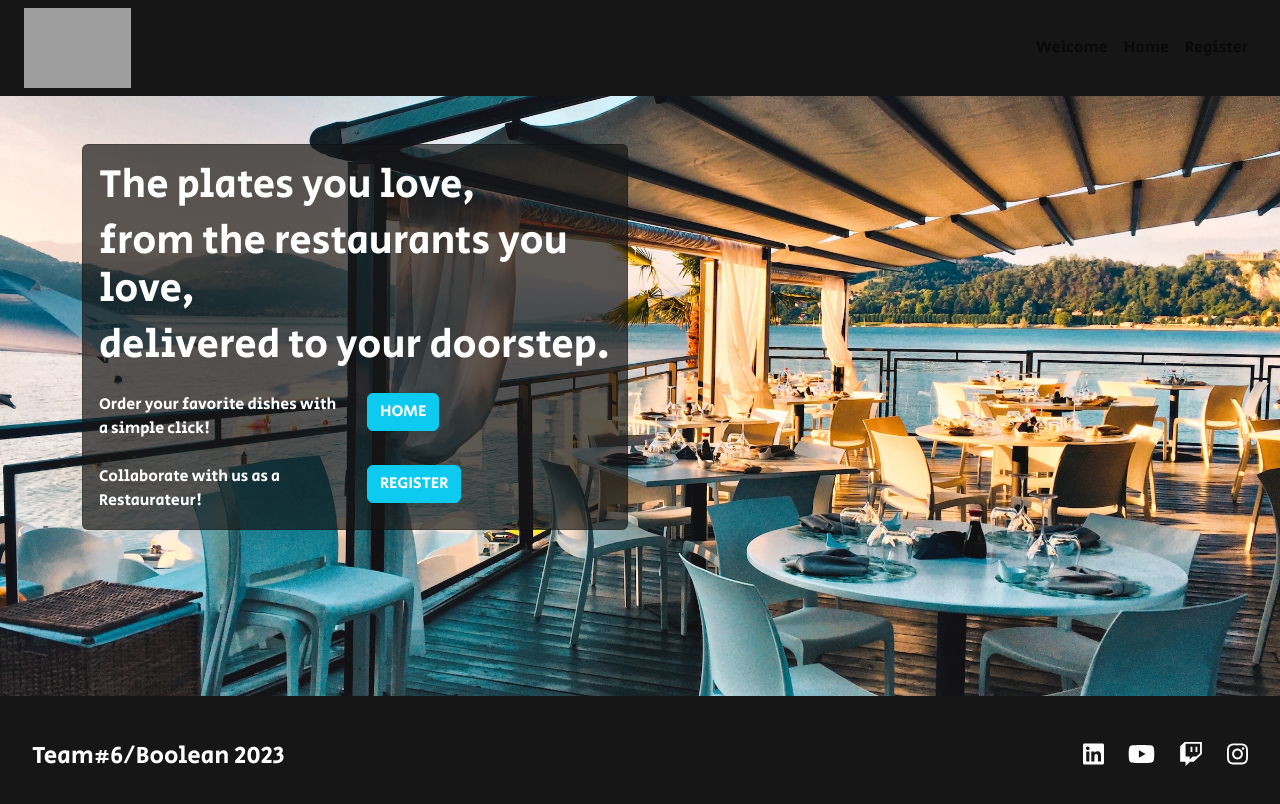
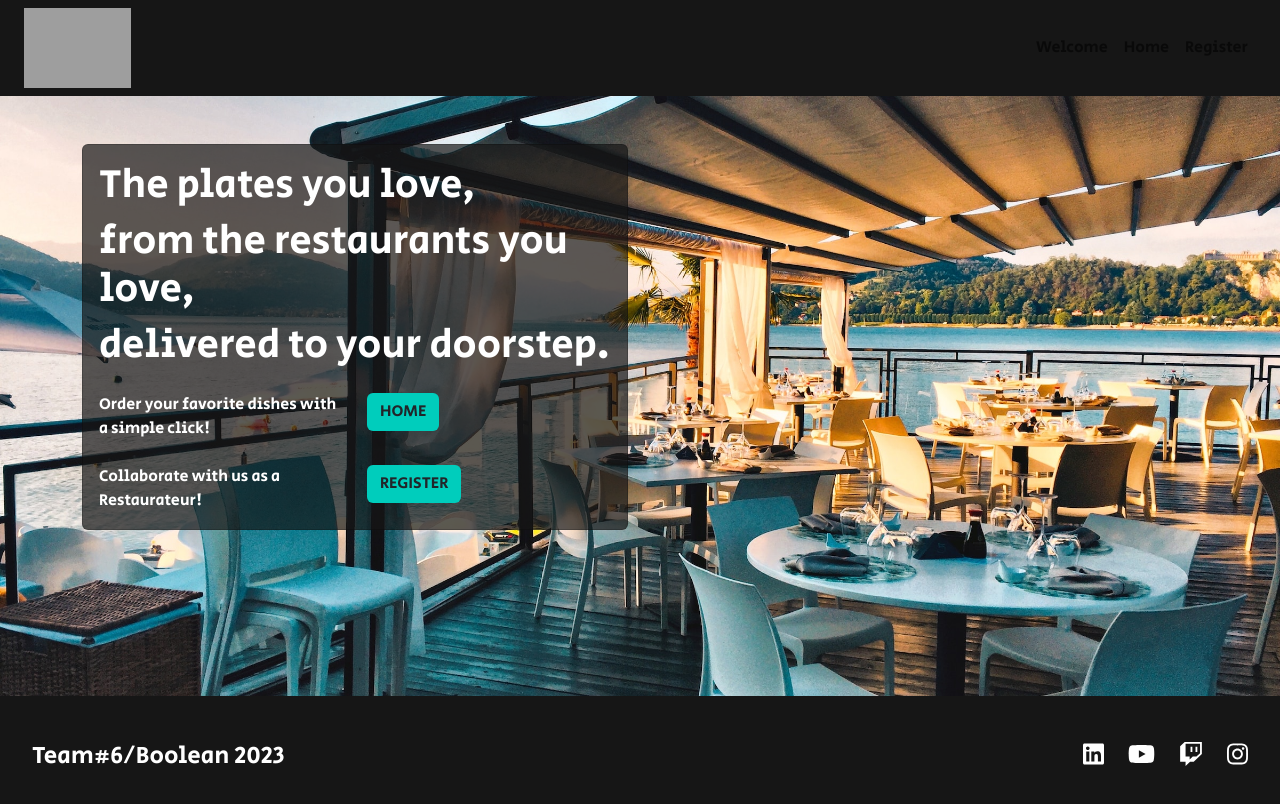
Before and after one commit to alessiaBer/t6_deliveboo_fe, a Vue app: page / in a window 1280 px wide. Shown: the top 804 px of the page. Built offline with nearby package versions, Linux system fonts and the light colour scheme; grey boxes are pictures that could not be loaded.

Commit message:
changed button and links hover color

```diff
--- a/src/components/AppFooter.vue
+++ b/src/components/AppFooter.vue
@@ -52,6 +52,6 @@ footer{
   }
   a:hover{
     cursor: pointer;
-    color: rgb(3, 88, 191) !important;
+    color: #00CDBC !important;
   }
 </style>
--- a/src/views/WelcomeView.vue
+++ b/src/views/WelcomeView.vue
@@ -30,7 +30,7 @@ export default {
                   </p>
                 </div>
                 <div class="col ">
-                  <router-link :to="{ name: 'home' }" class="card-link btn text-white btn-info">HOME</router-link>
+                  <router-link :to="{ name: 'home' }" class="card-link btn btn_deliveboo">HOME</router-link>
                 </div>
               </div>
 
@@ -41,7 +41,7 @@ export default {
                   </p>
                 </div>
                 <div class="col ">
-                  <a href="http://127.0.0.1:8000/register" target="_blank" class="card-link btn text-white btn-info">REGISTER</a>
+                  <a href="http://127.0.0.1:8000/register" target="_blank" class="card-link btn btn_deliveboo">REGISTER</a>
                 </div>
               </div>
             </div>
@@ -76,4 +76,8 @@ export default {
   color: white;
   background-color: rgba($color: #161616, $alpha: 0.7);
 }
+
+.btn_deliveboo {
+  background-color: #00CDBC;
+}
 </style>
```
